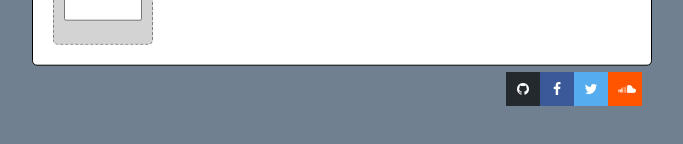
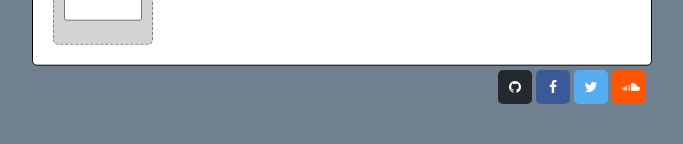
Before and after one commit to hi-im-evab/beepboop, a plain HTML site: page osc.html in a window 1280 px wide. Shown: the part 338-482 px from the top of the page, without its empty margins (298-981 px from the left). Drawn offline with nearby package versions, Linux system fonts and the light colour scheme.

Commit message:
Adjusted social links

```diff
--- a/styles.css
+++ b/styles.css
@@ -81,9 +81,9 @@ body {
 /* Social media links */
 .social {
 	margin: 0 auto;
-	top: 410px;
+	top: 406px;
 	left: 50%;
-	width: 300px;
+	width: 306px;
 	position: absolute;
 }
 
@@ -95,6 +95,9 @@ body {
 	height: 34px;
     text-align: center;
     text-decoration: none;
+
+	margin: 2px;
+	border-radius: 5px;
 }
 
 .fa:hover {
```
